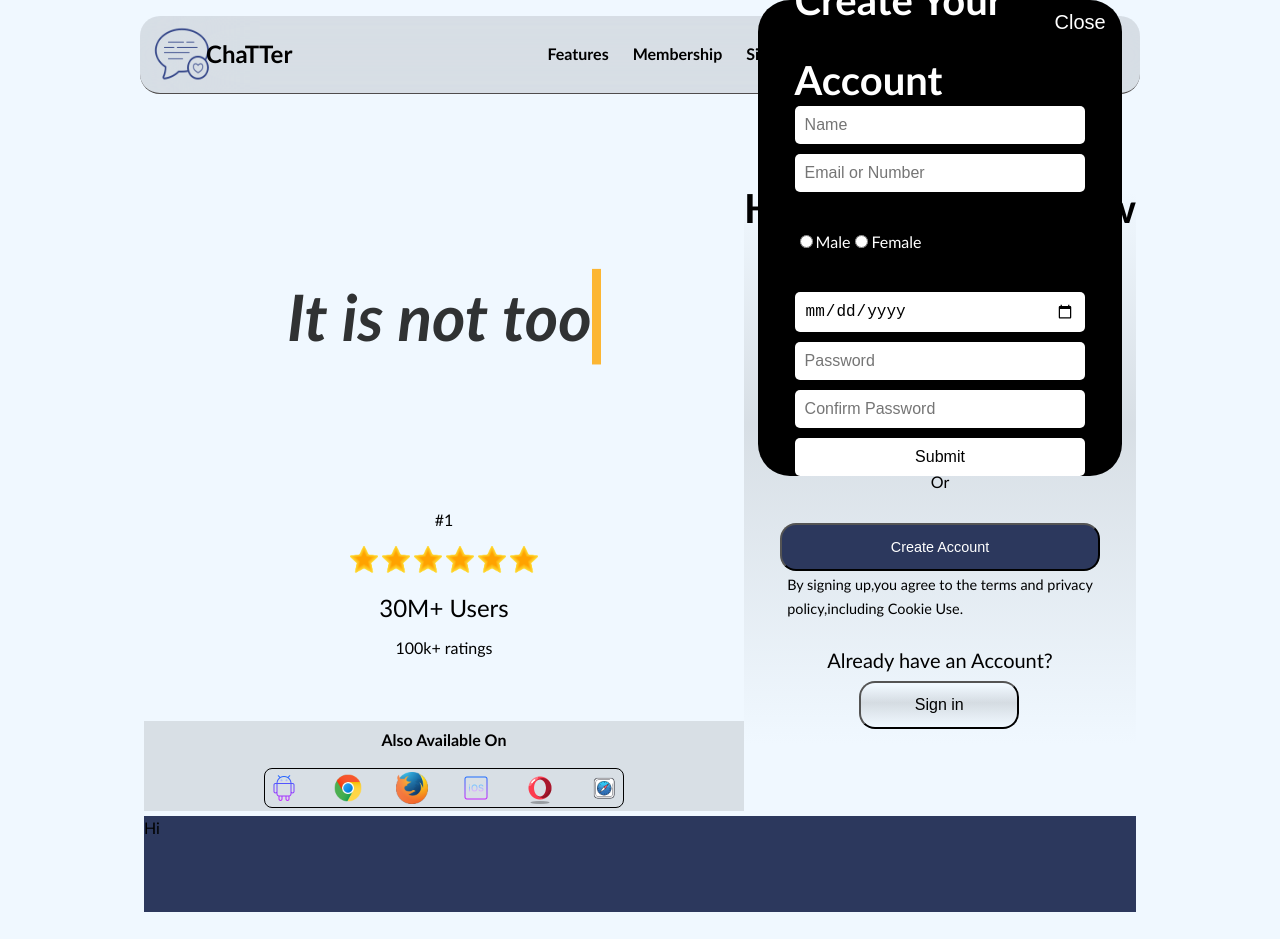
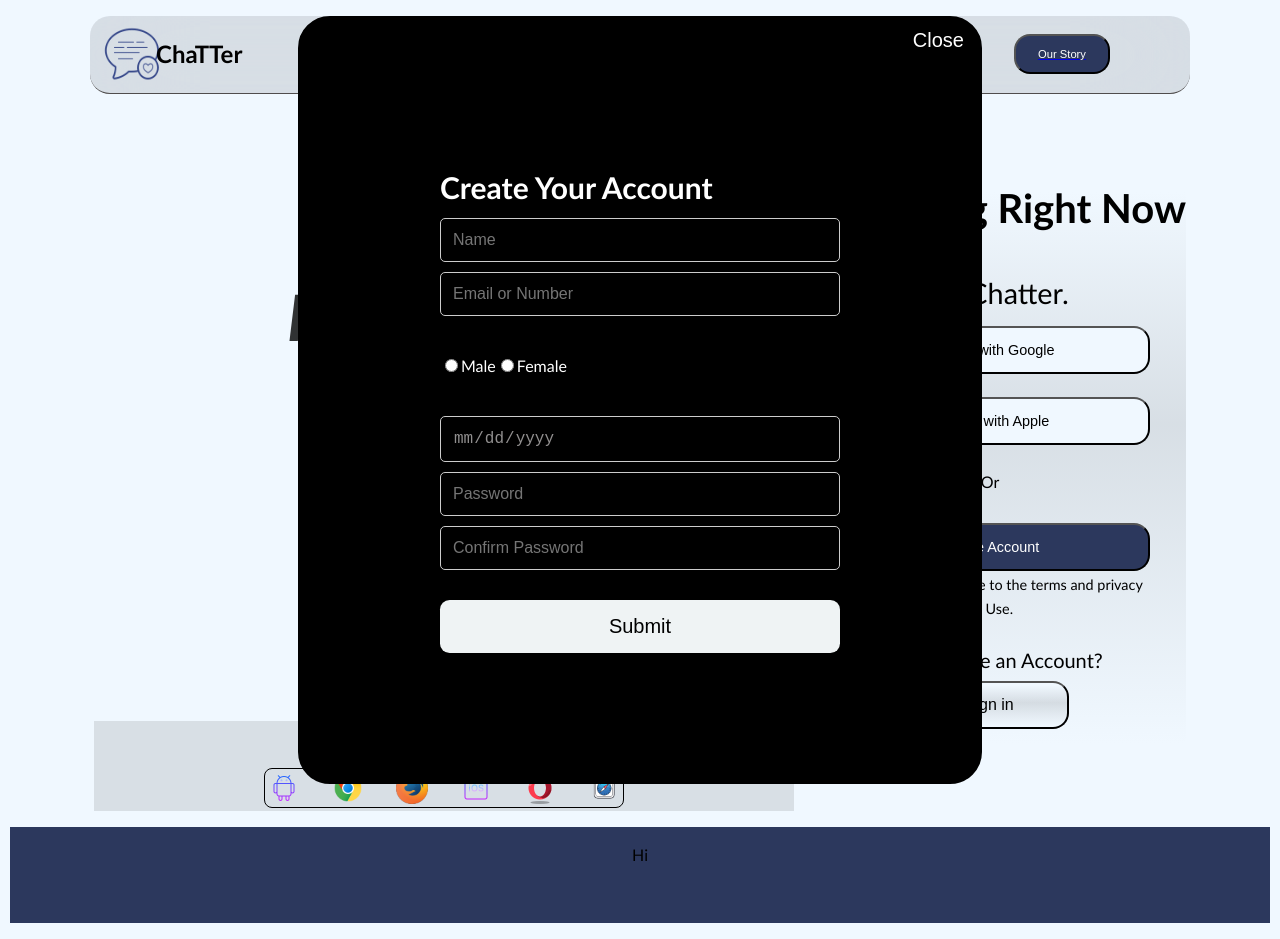
Before and after one commit to Kechi-Kenneth/Chatter-App, a React (Vite) app: page / in a window 1280 px wide. Both pictures are taken after a click on the button "Create Account". Before the commit the page ends 912 px from the top, so only its background shows below. Built offline with nearby package versions, Linux system fonts and the light colour scheme.

Commit message:
responsiveness

```diff
--- a/src/Components/DropDownSignUpForm/DropDownSignUpForm.css
+++ b/src/Components/DropDownSignUpForm/DropDownSignUpForm.css
@@ -3,16 +3,35 @@
 .dropdown {
   border-radius: 2rem;
   position: fixed;
-  top: 0;
-  /* margin-left: -35rem; */
-  /* max-width: 900px; */
-  max-height: 550px;
+left: 0;
+right: 0;
+top:0;
+  bottom: 0;
+  max-width: 600px;
+  margin-left: 35rem;
+   margin: 1rem auto;
+
+  background-color: rgba(0, 0, 0, 0.00);
+    border: 2px solid black;
+    /* box-sizing: border-box; */
+    display: flex;
+    flex-basis: auto;
+    flex-direction: column;
+
+
+  padding-left: 40px;
+  padding-right: 40px;
+  padding-bottom: 30px;
+  padding-top: 20px;
   background-color: black;
   color: white;
-  display: flex;
   justify-content: center;
   align-items: center;
   z-index: 1000;
+}
+
+.submit-button {
+  border-radius: 3rem;
 }
 
 .close-button {
@@ -36,18 +55,23 @@
 }
 
 .sign-up-form input {
-  padding: 10px;
+
+  background-color: black;
+  padding: 12px;
   font-size: 16px;
-  border: none;
+  color: rgb(145, 143, 143);
+  border: 1px solid rgb(204, 204, 204);
   border-radius: 5px;
 }
 
 .sign-up-form button {
-  padding: 10px;
-  font-size: 16px;
+margin-top: 1.3rem;
+background-color: rgb(239, 243, 244);
+  padding: 15px;
+  font-size: 20px;
   border: none;
-  border-radius: 5px;
-  background-color: white;
+  border-radius: 0.6rem;
+font-weight: 500;
   color: black;
   cursor: pointer;
 }
--- a/src/Components/DropDownSignUpForm/DropDownSignUpForm.tsx
+++ b/src/Components/DropDownSignUpForm/DropDownSignUpForm.tsx
@@ -39,7 +39,7 @@ const DropDownSignUpForm: React.FC<SignUpProps> = ({ onSubmit, onClose }) => {
 
           <button className="close-button" type="button" onClick={onClose}>Close</button>
       <form className="sign-up-form" onSubmit={handleSubmit}>
-      <h3 style={{marginTop:-40,}} className="">Create Your Account</h3>
+      <h3 style={{fontSize:30, lineHeight:3}} className="">Create Your Account</h3>
         <input
           type="text"
           name="name"
@@ -107,7 +107,7 @@ const DropDownSignUpForm: React.FC<SignUpProps> = ({ onSubmit, onClose }) => {
           onChange={handleChange}
           required
         />
-        <button type="submit">Submit</button>
+        <button className="submit-button" type="submit">Submit</button>
 
       </form>
     </div>
--- a/src/Pages/SignUp/SignUpPage.tsx
+++ /dev/null
@@ -1,16 +0,0 @@
-import { Link } from "react-router-dom"
-
-const SignUpPage = () => {
-  return (
-    <div>
-    <h1>Sign Up</h1>
-    <form>
-      {/* Add your signup form fields here */}
-    </form>
-    <Link to="/">Back to Welcome</Link>
-    <Link to="/signin">Already have an account? Sign In</Link>
-  </div>
-  )
-}
-
-export default SignUpPage
--- a/src/Pages/Welcome/WelcomeBody/WelcomeBody.css
+++ b/src/Pages/Welcome/WelcomeBody/WelcomeBody.css
@@ -13,15 +13,14 @@
 .right-side {
   background:linear-gradient( aliceblue 5%, rgba(0, 0, 0, 0.1) 45%,aliceblue);
   line-height: 5rem;
-  max-width: 550px;
-
+  max-width: 600px;
   display: flex;
   flex-direction: column;
   justify-content: center;
   align-items: center;
 }
 .left-side {
-  width: 600px;
+  width: 700px;
 
 
 }
--- a/src/Pages/Welcome/WelcomeBody/welcomeBody.tsx
+++ b/src/Pages/Welcome/WelcomeBody/welcomeBody.tsx
@@ -1,4 +1,5 @@
 import React, { useState } from 'react'
+import { Link } from "react-router-dom"
 import './WelcomeBody.css'
 import WelcomeSectionA from './WelcomeSectionA';
 import DropDownSignUpForm from '../../../Components/DropDownSignUpForm/DropDownSignUpForm';
@@ -55,7 +56,9 @@ const welcomeBody:React.FC = () => {
          <p style={{fontSize:20, fontWeight:500, marginTop:-15}}> Already have an Account? </p>
         </div>
         <div className='okayy'>
+        <Link to="/signin">
        <button className='okay'>Sign in</button>
+       </Link>
         </div>
         </div>
       </div>
--- a/src/Pages/Welcome/WelcomeFooter/WelcomeFooter.css
+++ b/src/Pages/Welcome/WelcomeFooter/WelcomeFooter.css
@@ -1,6 +1,9 @@
 .footer {
-
-margin-top: -0.7rem;
-height: 6rem;
-background:rgb(44, 56, 93)35%;
+  display: flex;
+  justify-content: center;
+  width: 1260px;
+  margin-top: -0.1rem;
+  height: 6rem;
+  margin: 1rem auto;
+  background: rgb(44, 56, 93) 35%;
 }
--- a/src/Pages/Welcome/WelcomePageNavBar.css
+++ b/src/Pages/Welcome/WelcomePageNavBar.css
@@ -9,7 +9,7 @@
   z-index: 40;
   /* margin-left: 4rem; */
   margin: 1rem auto;
-  max-width: 1000px;
+  max-width: 1100px;
   border-radius: 20px;
   border-bottom: 0.5px solid rgb(80, 77, 77);
   backdrop-filter: blur(50px);
```
Also changed, not shown: src/Pages/SignUp/SignUpPage.css (deleted).
